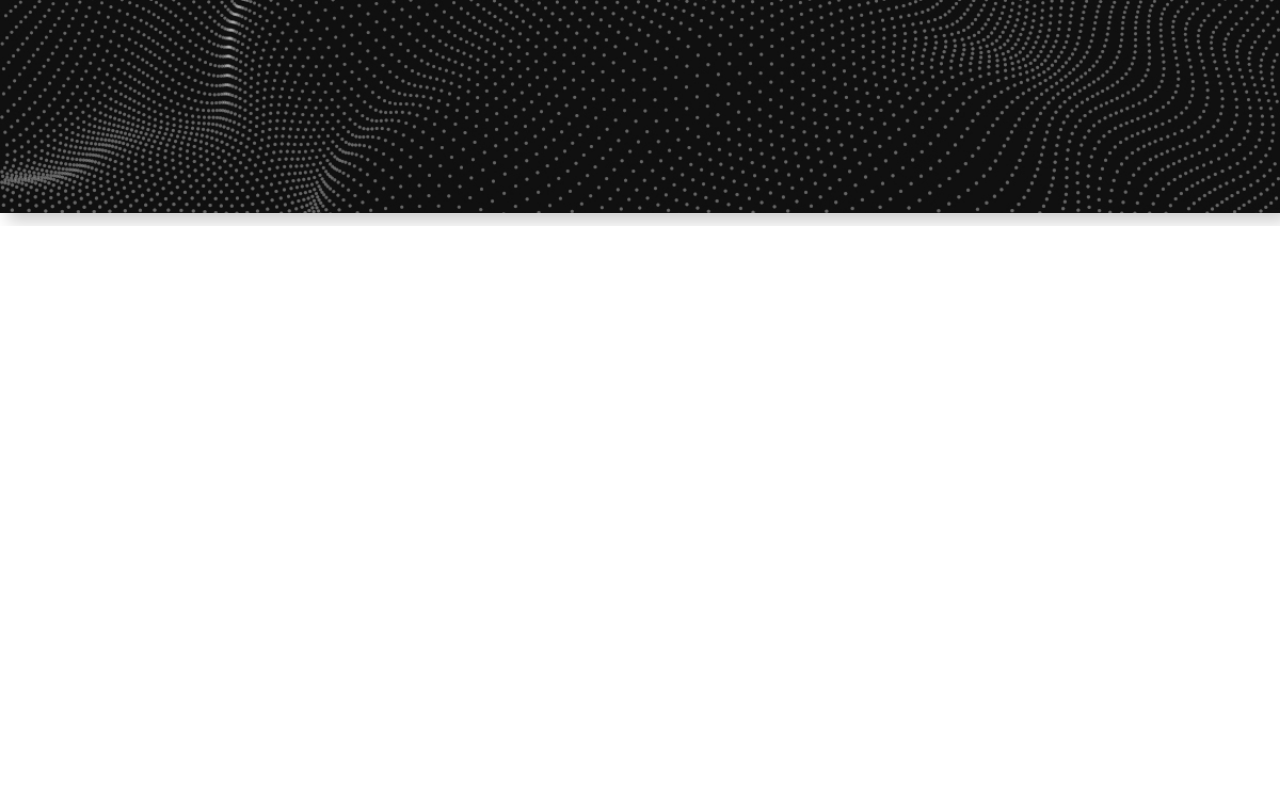
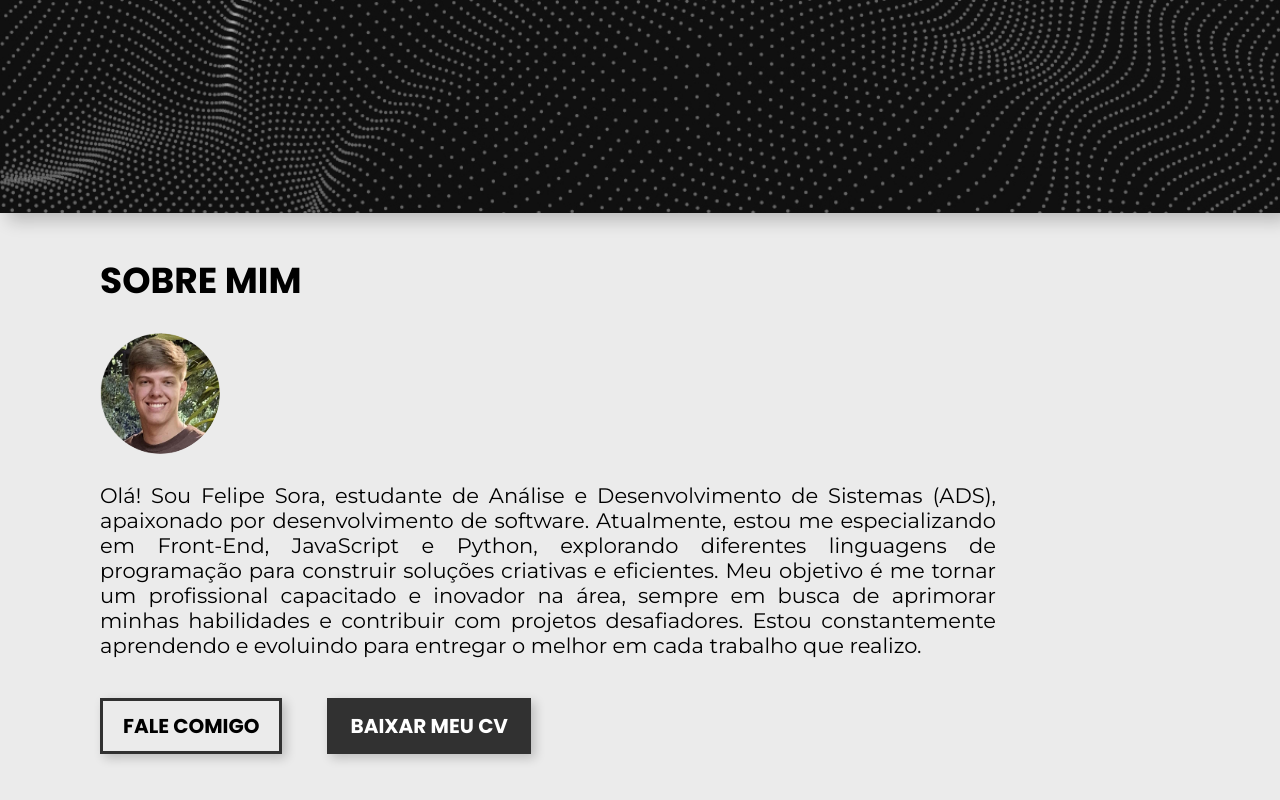
Before and after one commit to felipesora/portifolio-pessoal, a React (Vite) app in the folder portifolio/: page / in a window 1280 px wide. Shown: the part 574-1374 px from the top of the page. Before the commit the page ends 800 px from the top, so only its background shows below. Built offline with nearby package versions, Linux system fonts and the light colour scheme.

Commit message:
Componente Sobre mim feito

```diff
--- a/portifolio/src/App.jsx
+++ b/portifolio/src/App.jsx
@@ -1,11 +1,13 @@
 import './App.css'
 import Cabecalho from './componentes/Cabecalho'
+import SobreMim from './componentes/SobreMim'
 
 function App() {
 
   return (
     <main>
         <Cabecalho />
+        <SobreMim />
     </main>
   )
 
--- a/portifolio/src/componentes/Cabecalho/index.jsx
+++ b/portifolio/src/componentes/Cabecalho/index.jsx
@@ -9,6 +9,7 @@ const Cabecalho = () => {
                 <button>Habilidades</button>
                 <button>Projetos</button>
                 <button>Certificados</button>
+                <button>Fale comigo</button>
             </div>
             <div className='boas_vindas'>
                 <h3>OLÁ, SEJA BEM VINDO!</h3>
--- /dev/null
+++ b/portifolio/src/componentes/SobreMim/SobreMim.css
@@ -0,0 +1,85 @@
+.sobre_mim{
+    background-color: #EBEBEB;
+    padding: 40px 0 0 100px;
+}
+
+.sobre_mim h2{
+    font-family: var(--fonte-principal);
+    font-size: 36px;
+}
+
+.sobre_mim img {
+    width: 120px;
+    border-radius: 50%;
+    margin: 25px 0;
+}
+
+.sobre_mim p {
+    font-family: var(--fonte-secundaria);
+    font-size: 21px;
+    width: 70vw;
+    text-align: justify;
+}
+
+.sobre_mim div{
+    padding: 40px 0 150px 0;
+    display: flex;
+    gap: 45px;
+}
+
+.btn_fale_comigo {
+    font-size: 20px;
+    font-weight: bold;
+    color: #000000; /* Texto verde */
+    background-color: transparent;
+    border: 3px solid #313131;
+    padding: 10px 20px;
+    position: relative;
+    overflow: hidden;
+    z-index: 1;
+    transition: color 0.3s ease;
+    font-family: var(--fonte-principal);
+    box-shadow: 4px 4px 10px rgba(0, 0, 0, 0.2);
+    cursor: pointer;
+}
+
+.btn_fale_comigo::before {
+    content: '';
+    position: absolute;
+    top: 100%; /* Inicialmente fora da área visível */
+    left: 0;
+    width: 100%;
+    height: 100%;
+    background-color: #313131; /* Fundo verde */
+    transition: all 0.3s ease-in-out;
+    z-index: -1;
+}
+
+.btn_fale_comigo:hover {
+    color: white; /* Texto branco no hover */
+}
+
+.btn_fale_comigo:hover::before {
+    top: 0; /* Move o fundo para cobrir o botão */
+}
+
+.btn_baixar_cv {
+    font-size: 20px;
+    font-weight: bold;
+    color: #ffffff; /* Texto branco */
+    background-color: #313131; /* Fundo inicial */
+    border: 3px solid #313131; /* Borda inicial */
+    padding: 10px 20px;
+    position: relative;
+    overflow: hidden;
+    z-index: 1;
+    transition: background-color 0.3s ease, border-color 0.3s ease, color 0.3s ease; /* Adiciona transição suave */
+    font-family: var(--fonte-principal);
+    box-shadow: 4px 4px 10px rgba(0, 0, 0, 0.2);
+    cursor: pointer;
+}
+
+.btn_baixar_cv:hover {
+    background-color: #000000; /* Fundo preto no hover */
+    border-color: #000000; /* Borda preta no hover */
+}
--- /dev/null
+++ b/portifolio/src/componentes/SobreMim/index.jsx
@@ -0,0 +1,17 @@
+import './SobreMim.css'
+
+const SobreMim = () => {
+    return (
+        <div className='sobre_mim'>
+            <h2>SOBRE MIM</h2>
+            <img src="/imagens/foto-perfil-cortada.png" alt="foto Felipe Sora" />
+            <p>Olá! Sou Felipe Sora, estudante de Análise e Desenvolvimento de Sistemas (ADS), apaixonado por desenvolvimento de software. Atualmente, estou me especializando em Front-End, JavaScript e Python, explorando diferentes linguagens de programação para construir soluções criativas e eficientes. Meu objetivo é me tornar um profissional capacitado e inovador na área, sempre em busca de aprimorar minhas habilidades e contribuir com projetos desafiadores. Estou constantemente aprendendo e evoluindo para entregar o melhor em cada trabalho que realizo.</p>
+            <div>
+                <button className='btn_fale_comigo'>FALE COMIGO</button>
+                <button className='btn_baixar_cv'>BAIXAR MEU CV</button>
+            </div>
+        </div>
+    )
+}
+
+export default SobreMim
```
Also changed, not shown: portifolio/public/imagens/foto-perfil-cortada.png (added), portifolio/public/imagens/foto-perfil.jpeg (added).
